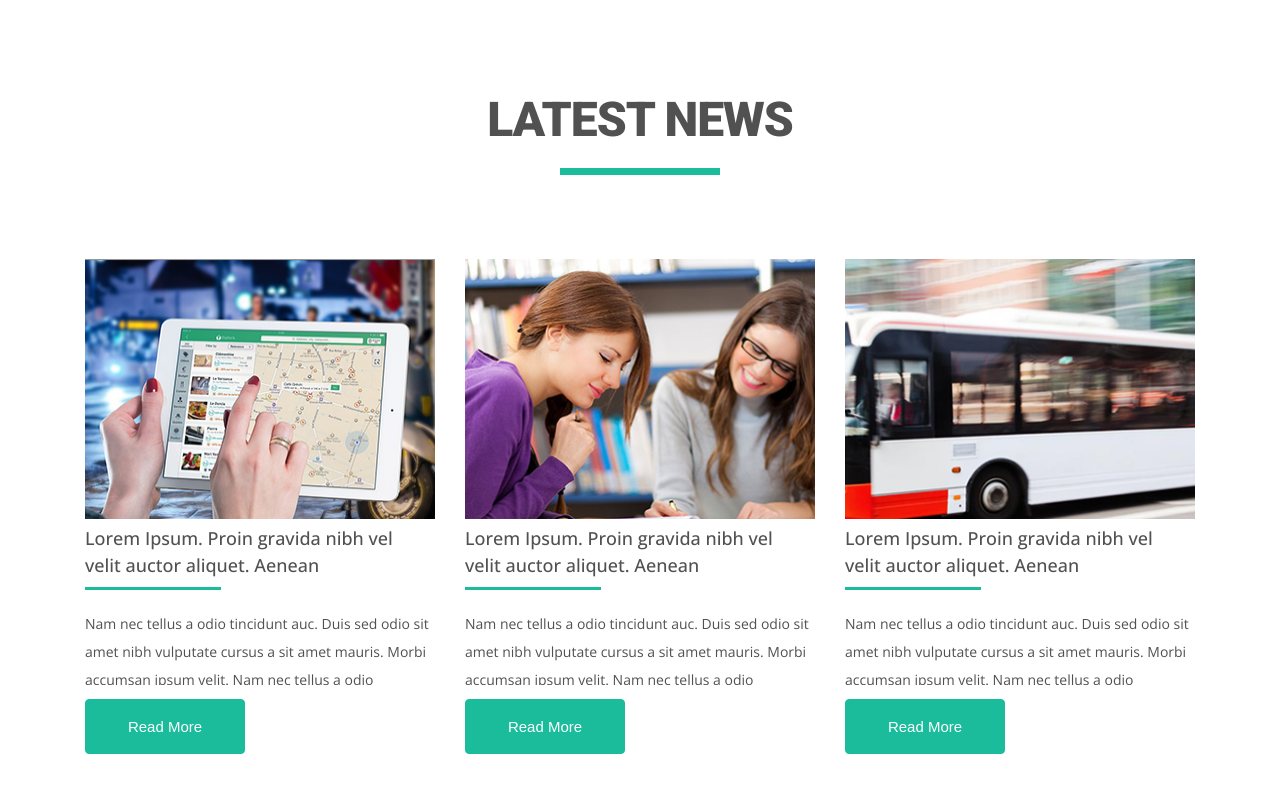
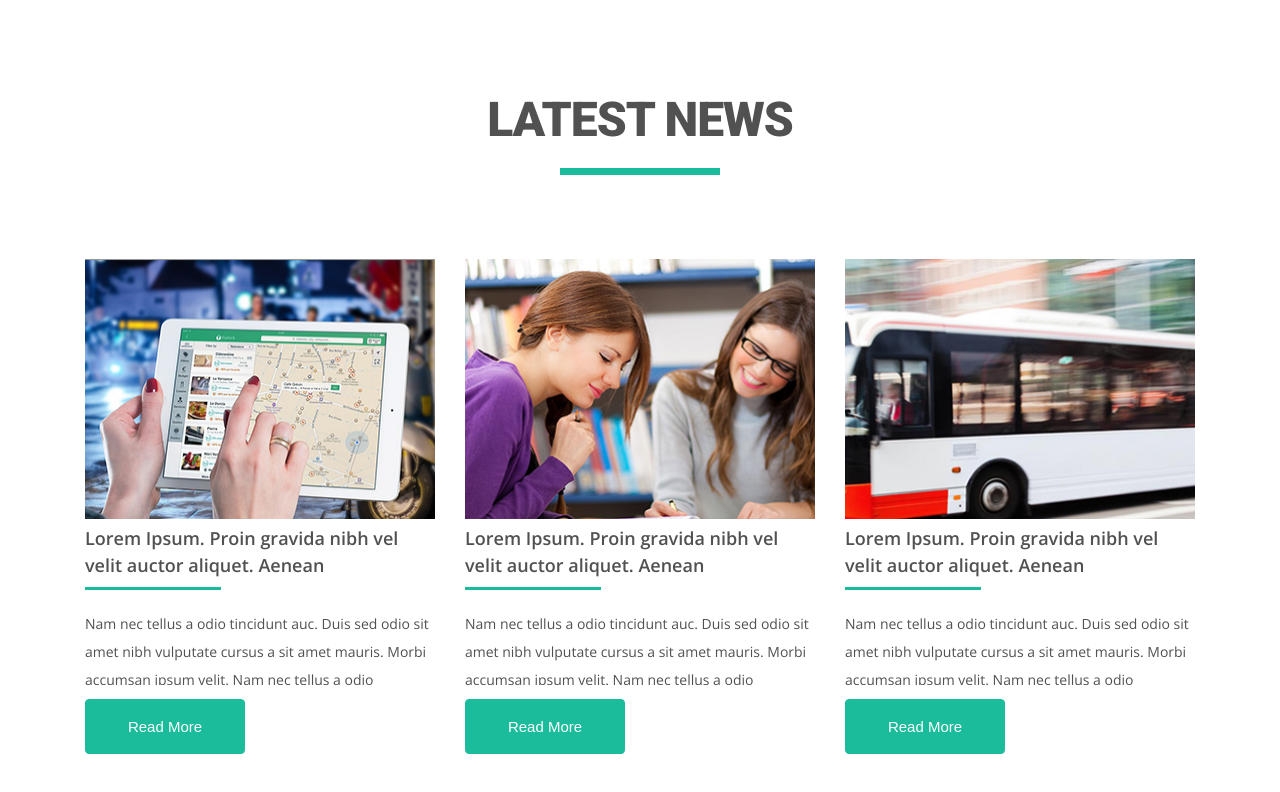
Before and after one commit to UncleLev/goit-fe-course, a plain HTML site: page html-css/modul_4/index.html in a window 1280 px wide. Shown: the part 992-1784 px from the top of the page. Drawn offline with nearby package versions, Linux system fonts and the light colour scheme.

Commit message:
fond-weight

```diff
--- a/html-css/modul_4/css/style.css
+++ b/html-css/modul_4/css/style.css
@@ -47,7 +47,7 @@
 
 .site-navigation{
     padding: 0;
-    /* width: 465px; */
+    max-width: 500px;
     float: right;
     margin: 0 0 0 0;
 }
@@ -239,7 +239,6 @@
     width: 350px;
     margin-right: 30px;
     overflow: hidden;
-    /* padding: 5px; */
 }
 
 .blog-item:last-child
@@ -257,18 +256,17 @@
 
 }
 
-.blog-text-big
-{
-    /* word-spacing: 3.5px; */
+h3{
     width: 320px;
     font-size: 18px;
-    font-weight: 500;
+    font-weight: 600;
     line-height: 1.5;
     margin: 0 0 20px 0;
 
 }
-.blog-text-big::after
+h3::after
 {
+
     margin-top: 8px;
     content: '';
     display: block;
--- a/html-css/modul_4/index.html
+++ b/html-css/modul_4/index.html
@@ -5,7 +5,7 @@
     <meta name="viewport" content="width=device-width, initial-scale=1.0">
     <meta http-equiv="X-UA-Compatible" content="ie=edge">
     <link rel="stylesheet" href="./css/style.css">
-    <link href="https://fonts.googleapis.com/css?family=Open+Sans:400,500,800" rel="stylesheet">
+    <link href="https://fonts.googleapis.com/css?family=Open+Sans:400,600,800" rel="stylesheet">
     <link href="https://fonts.googleapis.com/css?family=Roboto:300,400,700,900" rel="stylesheet">
     <title>Modul_4</title>
 </head>
@@ -70,20 +70,20 @@
         <ul class="blogg clearfix">
             <li class="blog-item">
                 <img src="./img/ipad-632394_960_7202.jpg" alt="#" class="blog-img">
-                    <h3 class="blog-text-big">    Lorem Ipsum. Proin gravida nibh vel velit auctor aliquet. Aenean</h3>
+                    <h3>    Lorem Ipsum. Proin gravida nibh vel velit auctor aliquet. Aenean</h3>
                 <p class="blogg-text"> Nam nec tellus a odio tincidunt auc. Duis sed odio sit amet nibh vulputate cursus a sit amet mauris. Morbi accumsan ipsum velit. Nam nec tellus a odio tincidunt auctor a ornare</p>
                 <button class="blog-button">Read More</button>
                 </li>
             <li class="blog-item">
                 <img src="./img/slide1.jpg" alt="#" class="blog-img">
-                <h3 class="blog-text-big">    Lorem Ipsum. Proin gravida nibh vel velit auctor aliquet. Aenean</h3>
+                <h3>    Lorem Ipsum. Proin gravida nibh vel velit auctor aliquet. Aenean</h3>
 
                 <p class="blogg-text"> Nam nec tellus a odio tincidunt auc. Duis sed odio sit amet nibh vulputate cursus a sit amet mauris. Morbi accumsan ipsum velit. Nam nec tellus a odio tincidunt auctor a ornare</p>
                     <button class="blog-button">Read More</button>
                 </li>
             <li class="blog-item">
                 <img src="./img/product-img-5.jpg" alt="#" class="blog-img">
-                <h3 class="blog-text-big">    Lorem Ipsum. Proin gravida nibh vel velit auctor aliquet. Aenean</h3>
+                <h3>    Lorem Ipsum. Proin gravida nibh vel velit auctor aliquet. Aenean</h3>
 
                 <p class="blogg-text"> Nam nec tellus a odio tincidunt auc. Duis sed odio sit amet nibh vulputate cursus a sit amet mauris. Morbi accumsan ipsum velit. Nam nec tellus a odio tincidunt auctor a ornare</p>
                     <button class="blog-button">Read More</button>
```
